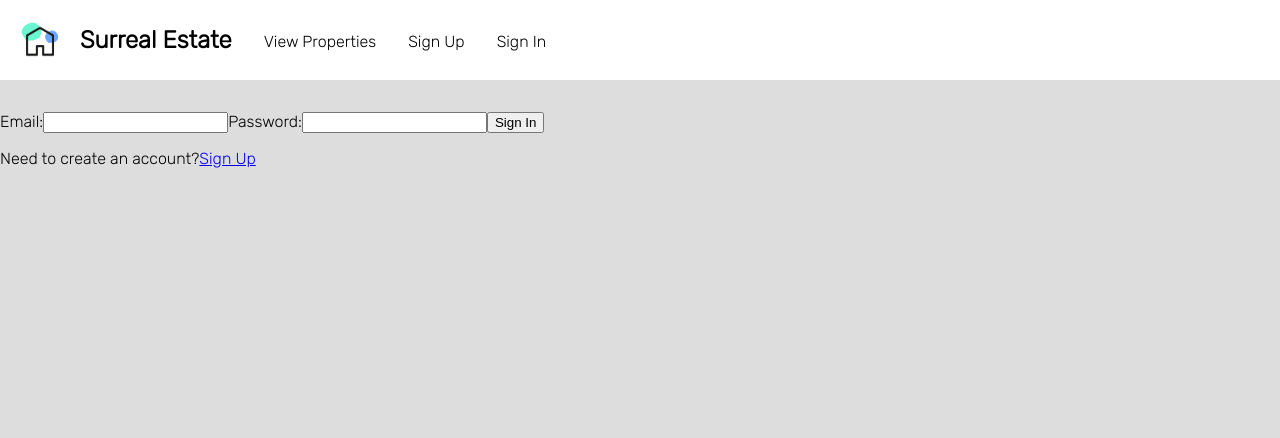
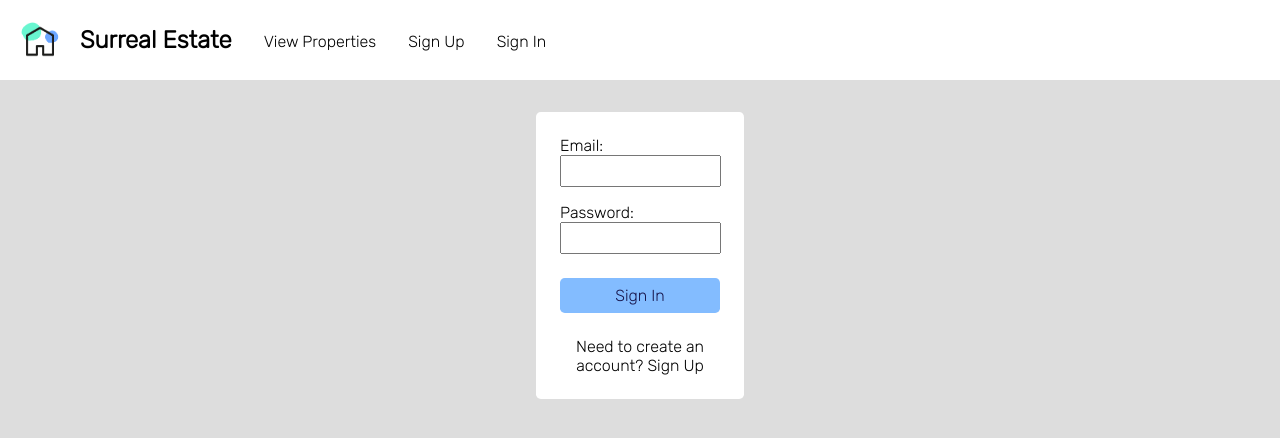
Before and after one commit to cprieststephens/surreal-estate, a React (Create React App) app: page /sign-in in a window 1280 px wide. Shown: the top 438 px of the page. Built offline with nearby package versions, Linux system fonts and the light colour scheme; no server answers.

Commit message:
Add styling to sign in form

```diff
--- a/src/components/SignIn.js
+++ b/src/components/SignIn.js
@@ -32,7 +32,8 @@ const SignIn = ({ setUserID }) => {
 
   return (
     <div className="sign-in">
-      <form>
+      <form className="sign-in__form">
+        <div className="sign-in__item">
           <label htmlFor="sign-in__email">
             Email:
             <input
@@ -42,6 +43,8 @@ const SignIn = ({ setUserID }) => {
               onChange={handleEmail}
             />
           </label>
+        </div>
+        <div className="sign-in__item">
           <label htmlFor="sign-in__password">
             Password:
             <input
@@ -51,12 +54,16 @@ const SignIn = ({ setUserID }) => {
               onChange={handlePasssword}
             />
           </label>
-        <button type="button" onClick={onLogin}>
+        </div>
+        <button className="sign-in__button" type="button" onClick={onLogin}>
           Sign In
         </button>
-        <p>
+        <p className="sign-in__text">
           Need to create an account?
-          <NavLink to="/sign-up">Sign Up</NavLink>
+          <span> </span>
+          <NavLink className="sign-in__link" to="/sign-up">
+            Sign Up
+          </NavLink>
         </p>
       </form>
     </div>
--- a/src/styles/sign-in.css
+++ b/src/styles/sign-in.css
@@ -1,3 +1,52 @@
-.sign-in {
-    padding-top: 7rem;
-  }
+.sign-in__form {
+  background-color: #fff;
+  width: 11rem;
+  margin: 7rem auto;
+  padding: 1rem;
+  border-radius: 0.3rem;
+}
+
+.sign-in__item {
+  padding: 0.5rem;
+}
+
+#sign-in__password, #sign-in__email {
+  width: 9rem;
+  padding: 0.4rem;
+}
+
+.sign-in__button {
+  width: 10rem;
+  margin: 1rem 0.5rem;
+  padding: 0.5rem;
+  background-color: #83bcff;
+  color: #17144a;
+  border: none;
+  border-radius: 0.3rem;
+  font-family: 'Rubik', sans-serif;
+  font-size: 1rem;
+}
+
+.sign-in__button:hover {
+  background-color: #17144a;
+  color: #fff;
+  cursor: pointer
+}
+
+.sign-in__text {
+  margin: 0.5rem;
+  text-align: center;
+}
+
+.sign-in__link {
+  text-decoration: none;
+  cursor: pointer
+}
+
+.sign-in__link:link {
+  color: #000000;
+}
+
+.sign-in__link:visited {
+  color: #000000;
+}
```
Lines whose indentation alone changed are shown as unchanged.
